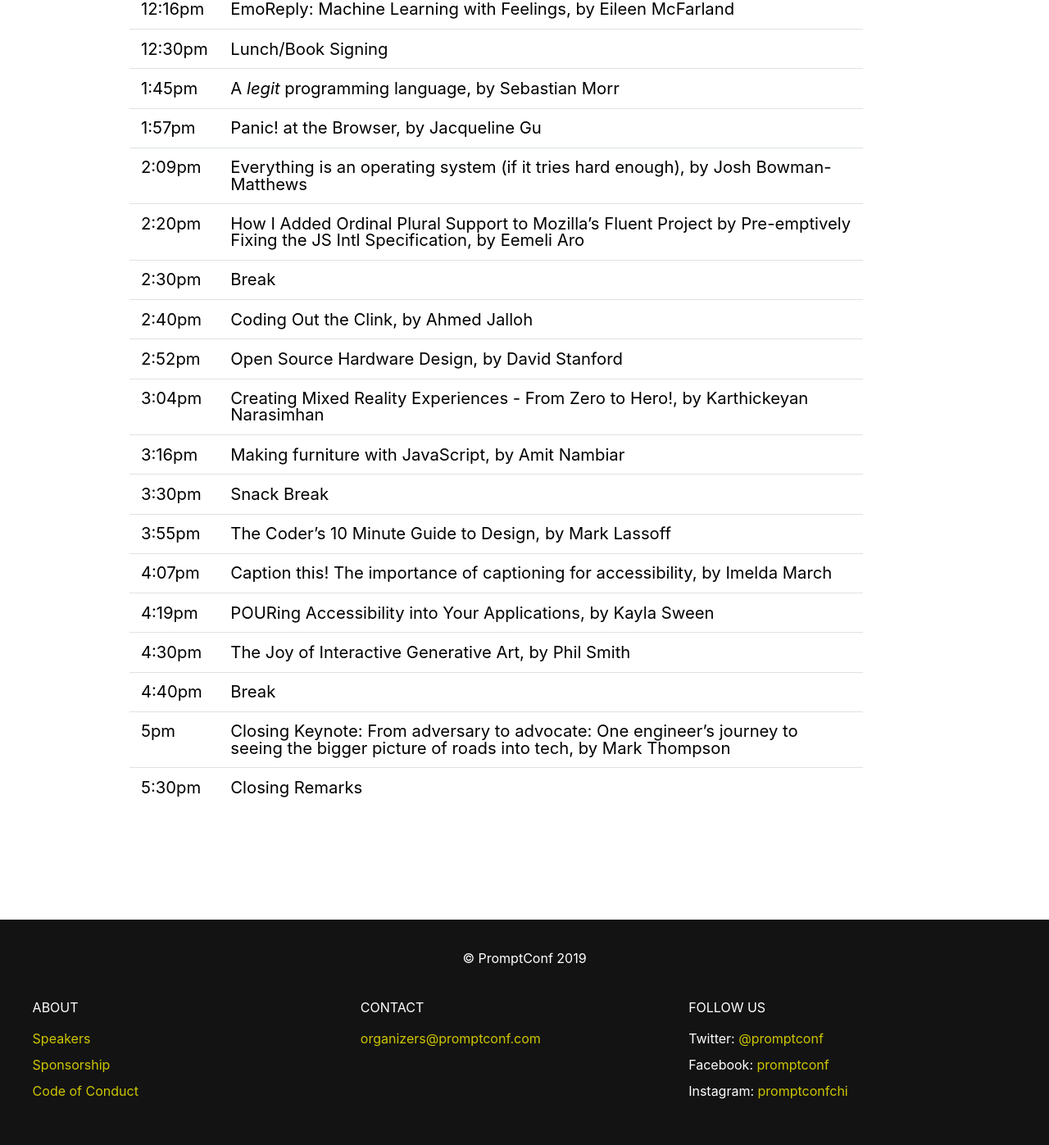
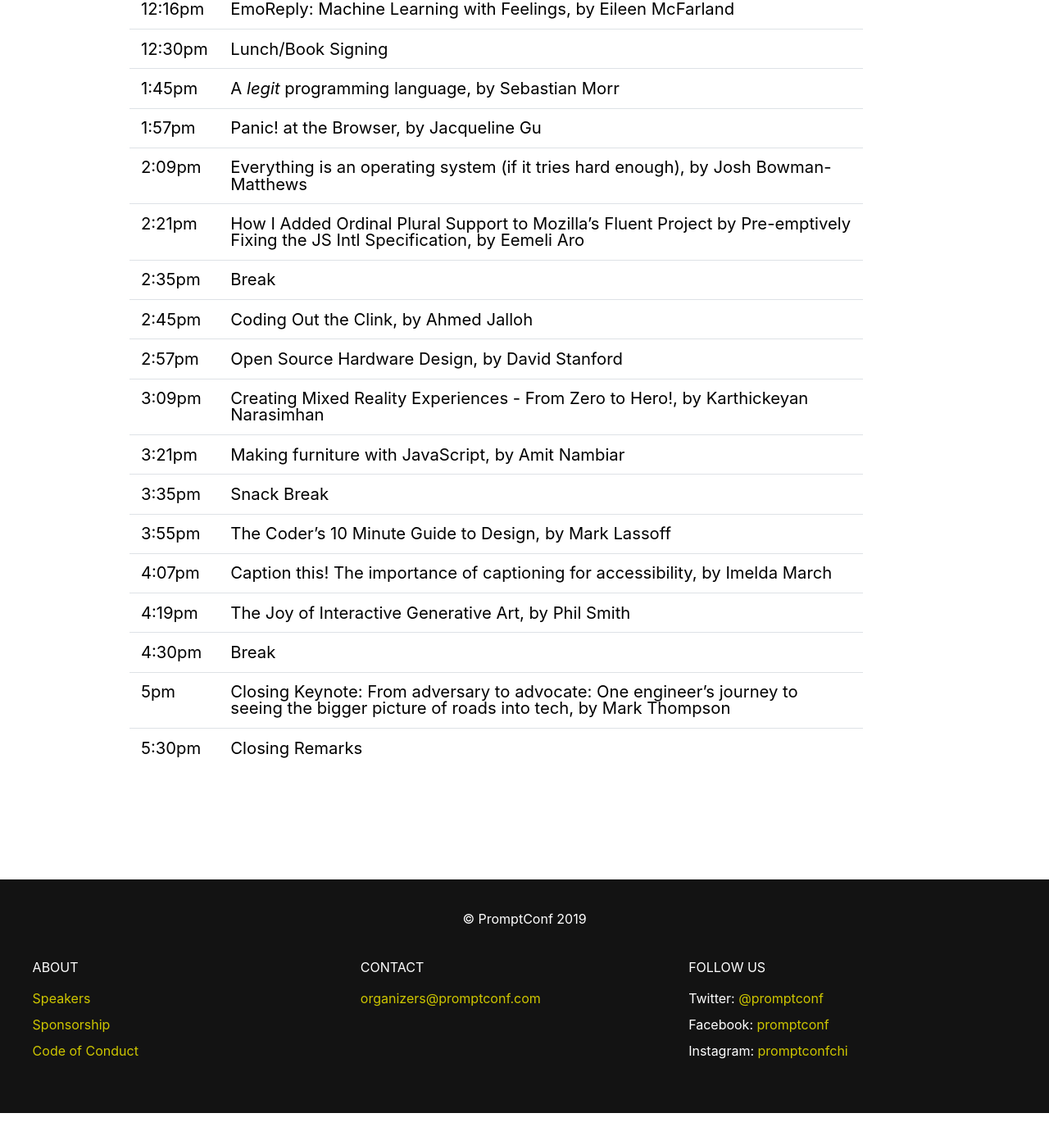
Before and after one commit to promptconf/promptconf.github.io, a Jekyll site: the page built from _pages/schedule.md, in a window 1280 px wide and 1400 px high, scrolled down 887 px. Shown: the top 1397 px of the window at 82% size. Built offline with Jekyll 4.4.1, drawn with Linux system fonts in a browser that asks for light colours; some web fonts are replaced; after the commit the page ends 2245 px from its top, so only the background shows below that.

Commit message:
Add 5 minutes to third talk block

```diff
--- a/_pages/schedule.md
+++ b/_pages/schedule.md
@@ -21,18 +21,17 @@ permalink: /schedule/
 | 1:45pm    | A *legit* programming language, by Sebastian Morr                                                                                |
 | 1:57pm    | Panic! at the Browser, by Jacqueline Gu                                                                                          |
 | 2:09pm    | Everything is an operating system (if it tries hard enough), by Josh Bowman-Matthews                                             |
-| 2:20pm    | How I Added Ordinal Plural Support to Mozilla’s Fluent Project by Pre-emptively Fixing the JS Intl Specification, by Eemeli Aro  |
-| 2:30pm    | Break                                                                                                                            |
-| 2:40pm    | Coding Out the Clink, by Ahmed Jalloh                                                                                            |
-| 2:52pm    | Open Source Hardware Design, by David Stanford                                                                                   |
-| 3:04pm    | Creating Mixed Reality Experiences - From Zero to Hero!, by Karthickeyan Narasimhan                                              |
-| 3:16pm    | Making furniture with JavaScript, by Amit Nambiar                                                                                |
-| 3:30pm    | Snack Break                                                                                                                      |
+| 2:21pm    | How I Added Ordinal Plural Support to Mozilla’s Fluent Project by Pre-emptively Fixing the JS Intl Specification, by Eemeli Aro  |
+| 2:35pm    | Break                                                                                                                            |
+| 2:45pm    | Coding Out the Clink, by Ahmed Jalloh                                                                                            |
+| 2:57pm    | Open Source Hardware Design, by David Stanford                                                                                   |
+| 3:09pm    | Creating Mixed Reality Experiences - From Zero to Hero!, by Karthickeyan Narasimhan                                              |
+| 3:21pm    | Making furniture with JavaScript, by Amit Nambiar                                                                                |
+| 3:35pm    | Snack Break                                                                                                                      |
 | 3:55pm    | The Coder's 10 Minute Guide to Design, by Mark Lassoff                                                                           |
 | 4:07pm    | Caption this! The importance of captioning for accessibility, by Imelda March                                                    |
-| 4:19pm    | POURing Accessibility into Your Applications, by Kayla Sween                                                                     |
-| 4:30pm    | The Joy of Interactive Generative Art, by Phil Smith                                                                             |
-| 4:40pm    | Break                                                                             |
+| 4:19pm    | The Joy of Interactive Generative Art, by Phil Smith                                                                             |
+| 4:30pm    | Break                                                                             |
 | 5pm       | Closing Keynote: From adversary to advocate: One engineer’s journey to seeing the bigger picture of roads into tech, by Mark Thompson  |
 | 5:30pm    | Closing Remarks                                                                                                                  |
 {: .schedule }
```
